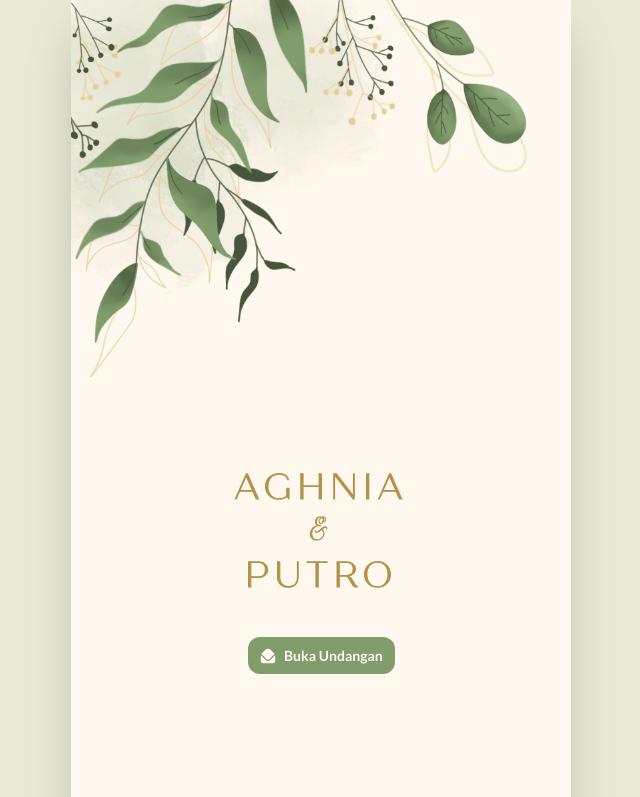
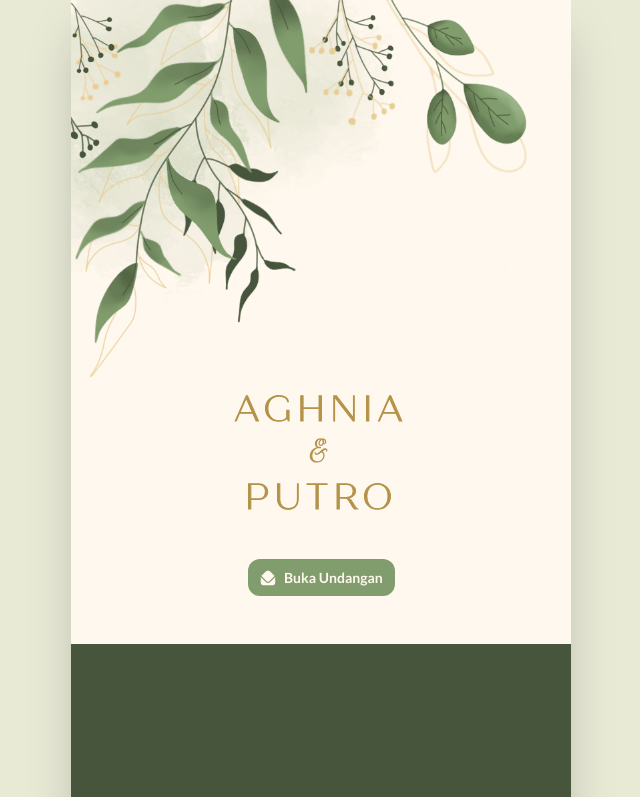
Before and after one commit to riomabox/ap-wedding, a website: page public/index.html in a window 1280 px wide. Shown: the top 797 px of the page, without its empty margins (319-959 px from the left). Drawn offline with Linux system fonts and the light colour scheme; a web font is replaced by a local one.

Commit message:
Memperbaiki tampilan height modal dialog buka undangan

```diff
--- a/public/index.html
+++ b/public/index.html
@@ -57,11 +57,11 @@
 
     <div
       id="dialog"
-      class="left-1/2 top-1/2 z-50 hidden h-screen w-[500px] -translate-x-1/2 -translate-y-1/2 animate-fade space-y-5 transition-all duration-1000 animate-duration-1000 animate-ease-in-out"
+      class="fixed left-1/2 top-1/2 z-50 hidden h-full w-[500px] -translate-x-1/2 -translate-y-1/2 animate-fade space-y-5 overflow-y-auto transition-all duration-1000 animate-duration-1000 animate-ease-in-out"
     >
       <section
         id="hero"
-        class="flex h-screen w-full flex-col items-center justify-center bg-neutral-White pb-12 text-center"
+        class="flex h-auto w-full flex-col items-center justify-center bg-neutral-White pb-12 text-center"
       >
         <div>
           <img
```
Also changed, not shown: public/css/tailwind-output.css.
